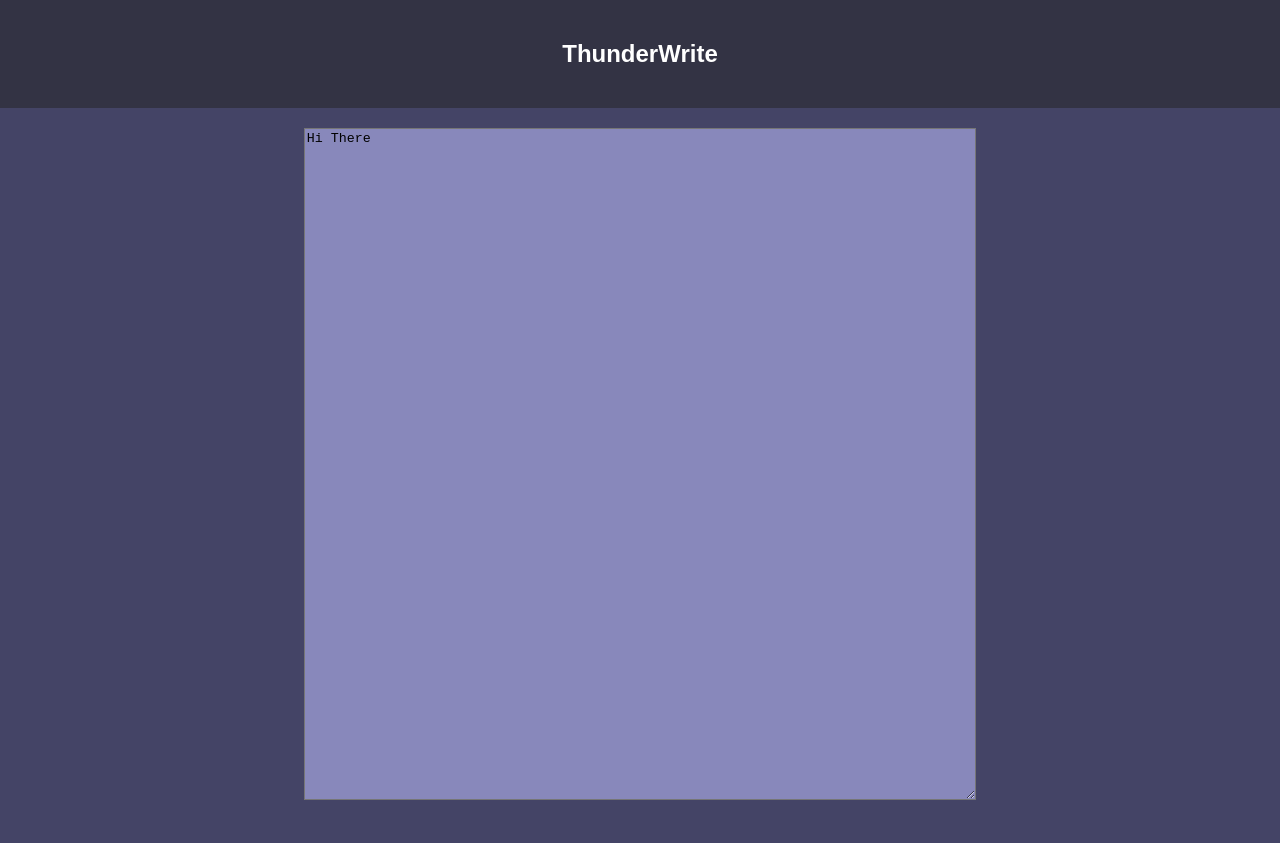
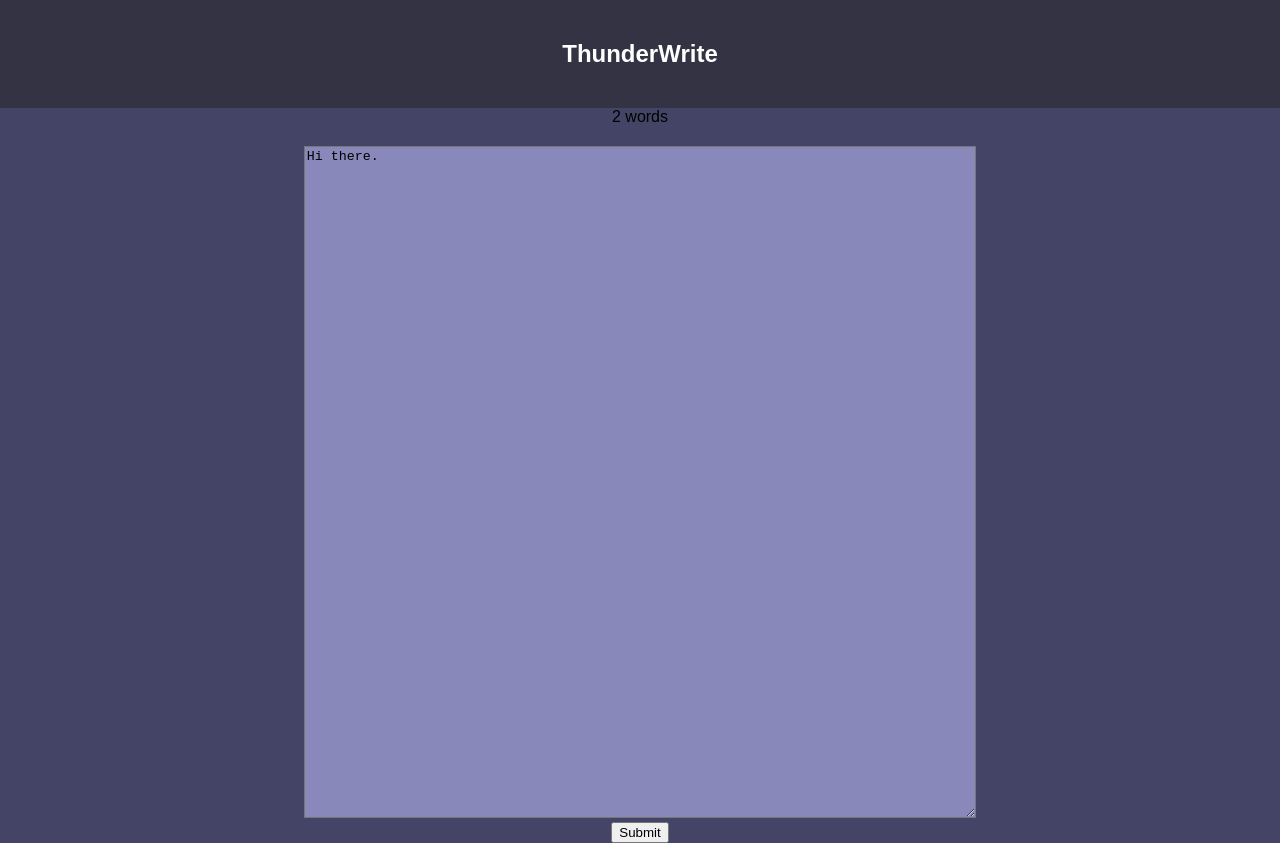
Before and after one commit to dhbradshaw/thunderwriter, a React (Create React App) app: page / in a window 1280 px wide. Before the commit the page ends 804 px from the top, so only its background shows below. Built offline with nearby package versions, Linux system fonts and the light colour scheme.

Commit message:
Add word count capability

```diff
--- a/src/TextEntry.js
+++ b/src/TextEntry.js
@@ -1,4 +1,5 @@
 import React, { Component } from 'react'
+import wordCount from './wordCount'
 
 const textAreaStyle = {
   height: '50em',
@@ -8,11 +9,43 @@ const textAreaStyle = {
 }
 
 class TextEntry extends Component {
+  constructor(props) {
+    super(props)
+    this.state = {
+      value: 'Hi there.',
+      count: 2
+    }
+
+    this.handleChange = this.handleChange.bind(this)
+    this.handleSubmit = this.handleSubmit.bind(this)
+  }
+  handleChange(event) {
+    const value = event.target.value
+    const count = wordCount(value)
+    this.setState({ count, value })
+  }
+
+  handleSubmit(event) {
+    alert('An essay was submitted: ' + this.state.value)
+    event.preventDefault()
+  }
   render() {
     return (
-      <textarea style={textAreaStyle}>
-        Hi There
-      </textarea>
+      <form onSubmit={this.handleSubmit}>
+        <div>
+          <label>
+            {this.state.count} words
+          </label>
+        </div>
+        <textarea
+          value={this.state.value}
+          onChange={this.handleChange}
+          style={textAreaStyle}
+        />
+        <div>
+          <input type="submit" value="Submit" />
+        </div>
+      </form>
     )
   }
 }
--- /dev/null
+++ b/src/wordCount.js
@@ -0,0 +1,6 @@
+const wordCount = text => {
+  const matches = text.match(/\S+/g)
+  return matches ? matches.length : 0
+}
+
+export default wordCount
```
Also changed, not shown: 1 other file (tests, documents, lock files or other folders).
